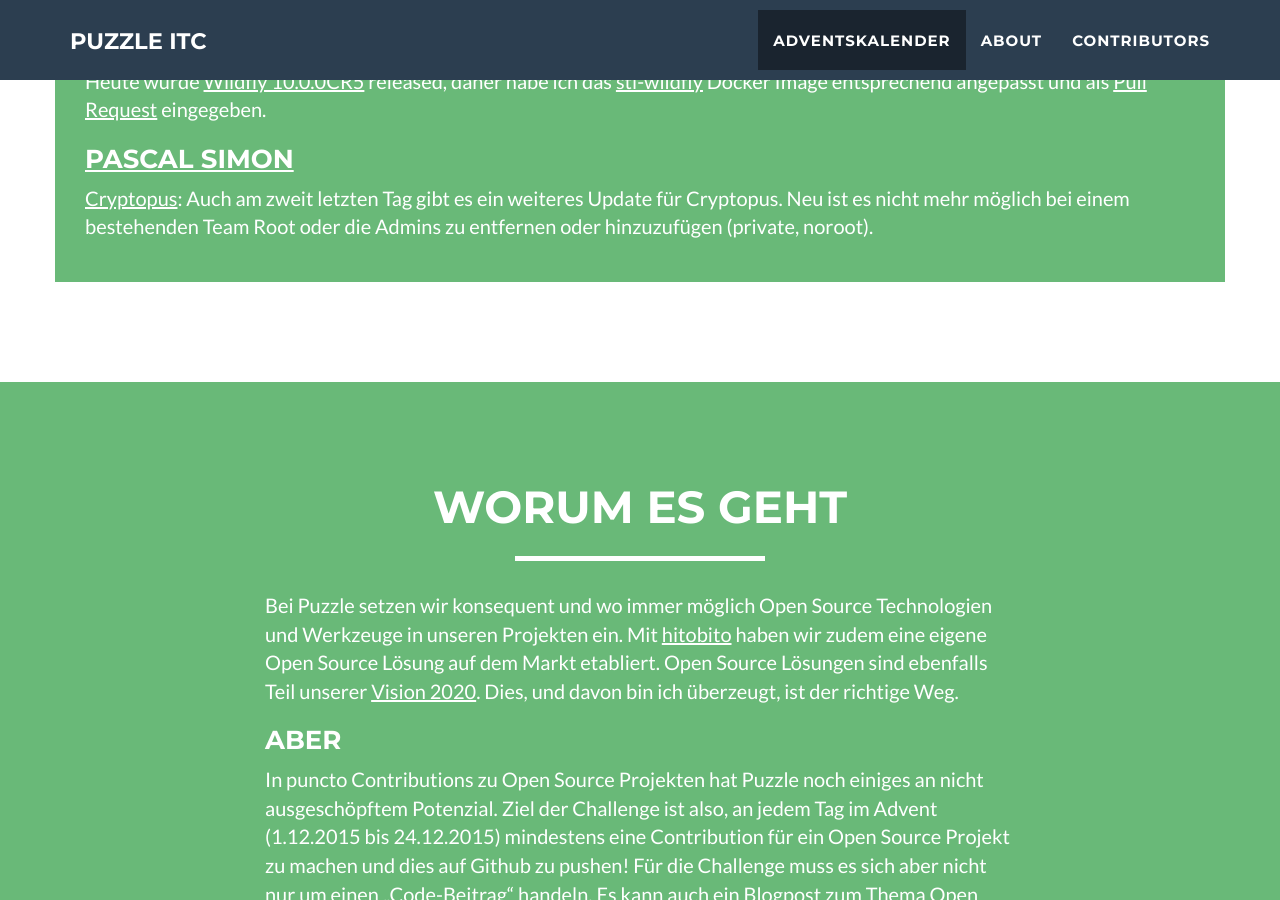
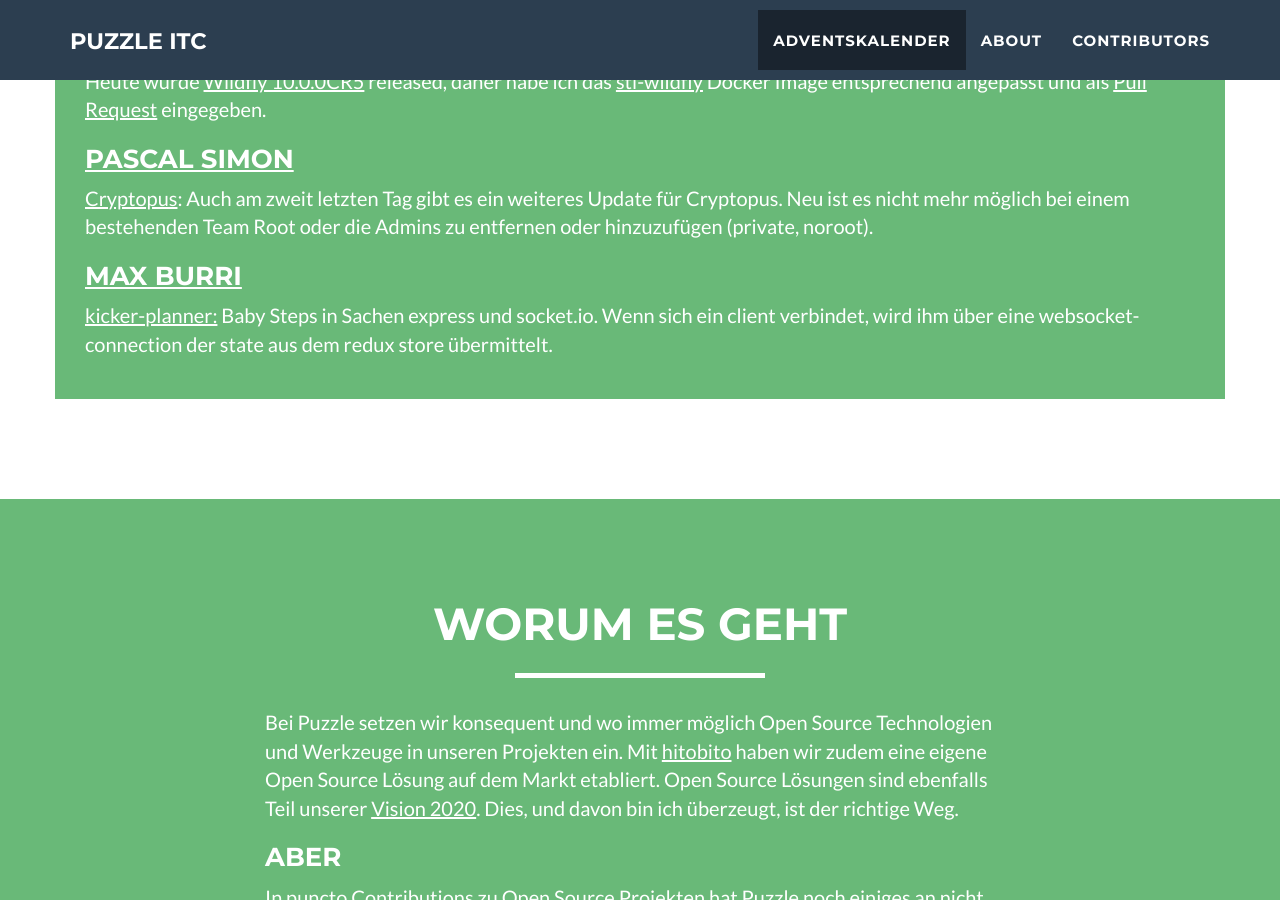
Before and after one commit to puzzle/opensource-advent-challenge-2015, a Jekyll site: the page built from index.html, in a window 1280 px wide and 900 px high, scrolled down 2759 px. Built offline with Jekyll 4.4.1, drawn with Linux system fonts in a browser that asks for light colours; nearby versions of some CDN libraries.

Commit message:
just one more to go...

```diff
--- a/_doors/23.markdown
+++ b/_doors/23.markdown
@@ -9,3 +9,6 @@
 
 ### [Pascal Simon](https://github.com/psunix)
 [Cryptopus](https://github.com/puzzle/cryptopus): Auch am zweit letzten Tag gibt es ein weiteres Update für Cryptopus. Neu ist es nicht mehr möglich bei einem bestehenden Team Root oder die Admins zu entfernen oder hinzuzufügen (private, noroot).
+
+### [Max Burri](https://github.com/mburri)
+[kicker-planner:](https://github.com/mburri/kicker-planner) Baby Steps in Sachen express und socket.io. Wenn sich ein client verbindet, wird ihm über eine websocket-connection der state aus dem redux store übermittelt.
```
